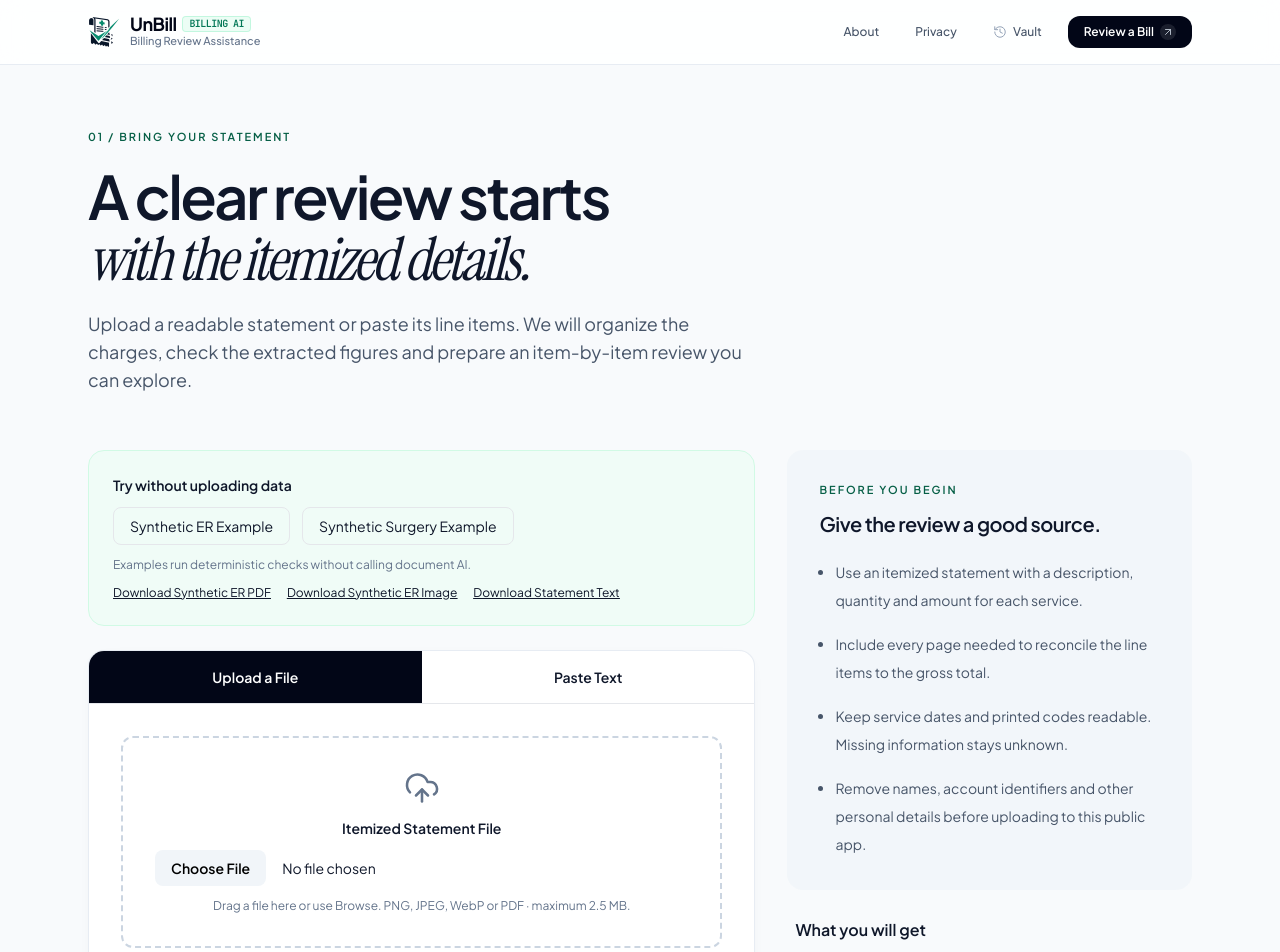
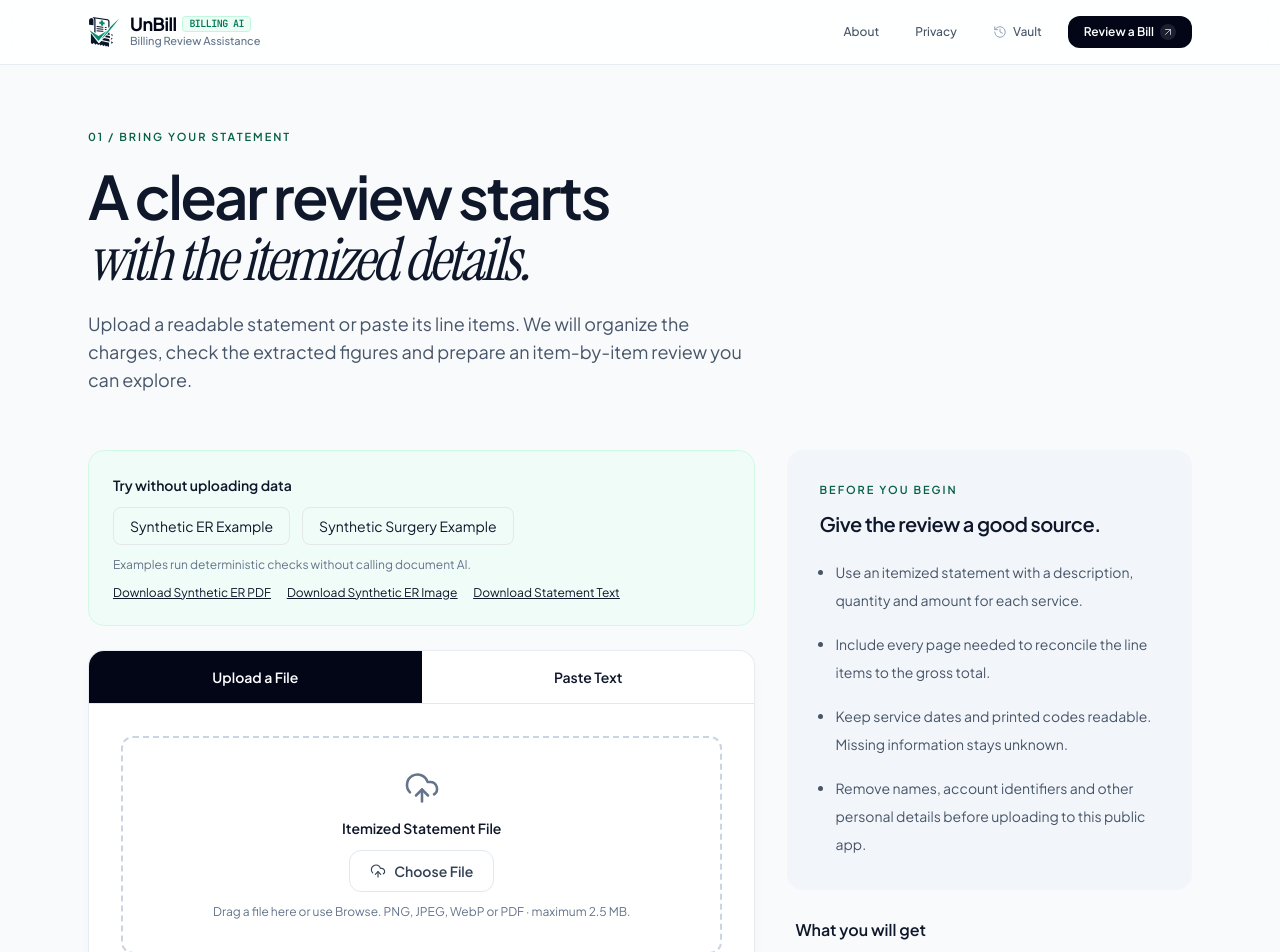
Before and after one commit to z-lovejeet/UnBill, a Next.js app: page /scan in a window 1280 px wide. Shown: the top 952 px of the page. Built offline with nearby package versions, Linux system fonts and the light colour scheme.

Commit message:
fix(ui): polish Try It button and custom file input styling

```diff
--- a/src/app/page.tsx
+++ b/src/app/page.tsx
@@ -82,7 +82,10 @@ export default function Home() {
                     {formatCurrency(er.financials.totalPotentialSavings)}
                   </p>
                 </div>
-                <a href="#sample-tests" className="text-link">
+                <a
+                  href="#sample-tests"
+                  className="inline-flex items-center gap-2 rounded-xl bg-slate-950 px-5 py-2.5 text-sm font-semibold text-white shadow-sm transition-colors hover:bg-slate-800"
+                >
                   Try it <ArrowUpRight className="h-4 w-4" />
                 </a>
               </div>
--- a/src/app/scan/page.tsx
+++ b/src/app/scan/page.tsx
@@ -200,8 +200,17 @@ export default function ScanPage() {
                     onChange={(e) => {
                       if (e.target.files?.[0]) choose(e.target.files[0]);
                     }}
-                    className="block w-full text-sm file:mr-4 file:rounded-lg file:border-0 file:bg-slate-100 file:px-4 file:py-2 file:font-semibold"
+                    className="sr-only"
                   />
+                  <button
+                    type="button"
+                    disabled={busy}
+                    onClick={() => input.current?.click()}
+                    className="inline-flex items-center gap-2 rounded-xl border border-slate-200 bg-white px-5 py-2.5 text-sm font-semibold text-slate-700 shadow-xs transition-colors hover:border-emerald-300 hover:bg-emerald-50/40 disabled:opacity-50"
+                  >
+                    <UploadCloud className="w-4 h-4" />
+                    Choose File
+                  </button>
                   <p className="text-xs text-slate-500">
                     Drag a file here or use Browse. PNG, JPEG, WebP or PDF · maximum 2.5 MB.
                   </p>
```
